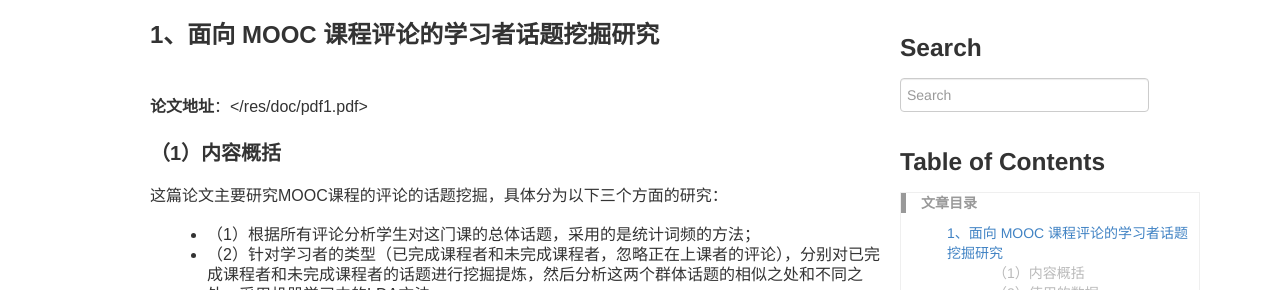
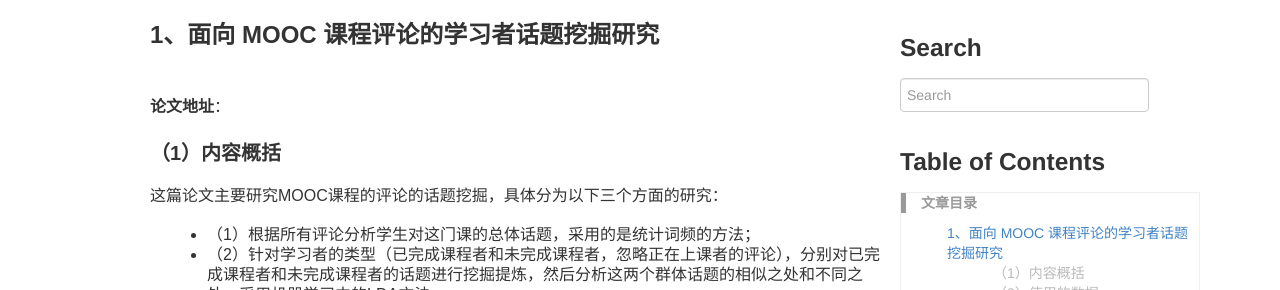
Before and after one commit to yuanmingchen/yuanmingchen.github.io, a Jekyll site: the page built from _posts/2019-04-18-Online Course nlp paper survey.md, in a window 1280 px wide. Shown: the part 192-482 px from the top of the page. Built offline with Jekyll 4.4.1, drawn with Linux system fonts in a browser that asks for light colours; comment, search, counter and statistics services are not loaded; some of the changed lines change nothing that is shown.

Commit message:
Updates _posts/2019-04-18-Online Course nlp paper survey.md
Auto commit by GitBook Editor

```diff
--- a/_posts/2019-04-18-Online Course nlp paper survey.md
+++ b/_posts/2019-04-18-Online Course nlp paper survey.md
@@ -8,7 +8,7 @@
 ---
 {% include JB/setup %}
 ### 1、面向 MOOC 课程评论的学习者话题挖掘研究
-**论文地址**：</res/doc/pdf1.pdf>
+**论文地址**：
 #### （1）内容概括
 这篇论文主要研究MOOC课程的评论的话题挖掘，具体分为以下三个方面的研究：
 - （1）根据所有评论分析学生对这门课的总体话题，采用的是统计词频的方法；
```
